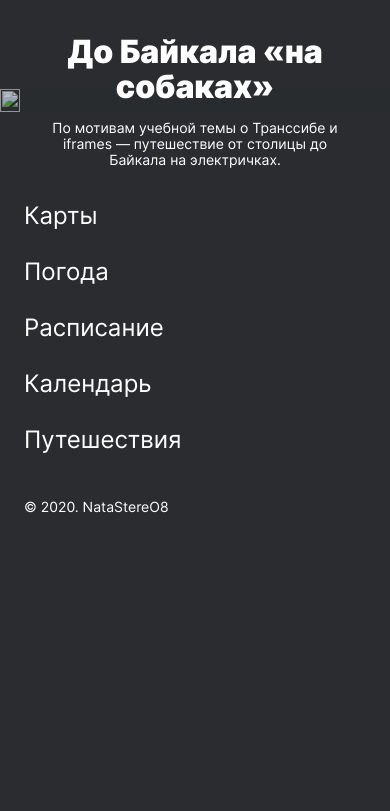
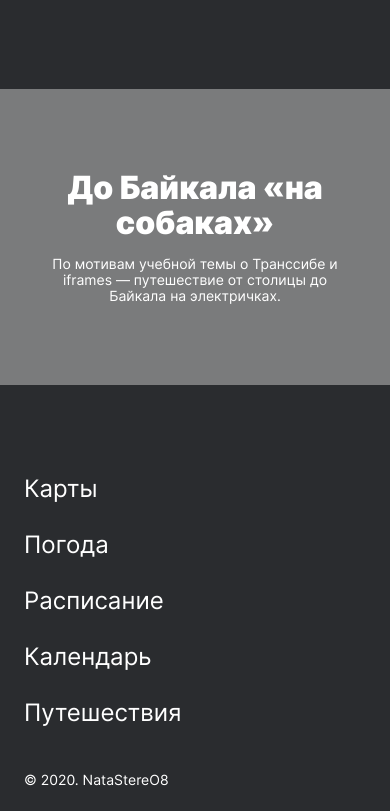
Before and after one commit to NataStereO8/russian-travel, a plain HTML site: page index.html in a window 390 px wide. Shown: the part 7714-8525 px from the top of the page. Before the commit the page ends 8229 px from the top, so only its background shows below. Drawn offline with Linux system fonts and the light colour scheme; the site is published under a folder, as on GitHub Pages, so addresses that start at the root find nothing.

Commit message:
Check-list

```diff
--- a/blocks/footer/footer.css
+++ b/blocks/footer/footer.css
@@ -10,13 +10,15 @@
 
 @media (max-width: 1280px){
     .footer{
-        margin: 0px 48px;
+        margin-left:48px;
+        margin-right:48px;
     }
 }
 
 @media (max-width: 1024px){
     .footer{
-        margin: 0px 24px;
+        margin-left:24px;
+        margin-right:24px;
     }
 }
 
@@ -28,6 +30,7 @@
 
 @media (max-width: 320px){
     .footer{
-        margin: 0px 16px;
+        margin-left:16px;
+        margin-right:16px;
     }
 }
--- a/index.html
+++ b/index.html
@@ -129,7 +129,7 @@
         </ul>
         <section class="cover">
             <a href="https://stampsy.com/na-elektrichkakh-do-baikala" target="_blank" rel="noopener" class="cover__overlay">
-                <img src="/images/cover-trains.jpg" class="cover__background"/></a>
+                <img src="images/cover-trains.jpg" alt="Поезда"  class="cover__background"/></a>
             <div class="cover__text">
                 <h2 class="cover__title">До Байкала «на собаках»</h2>
                 <p class="cover__subtitle">По мотивам учебной темы о Транссибе и iframes — путешествие от столицы до Байкала на электричках.</p>
```
